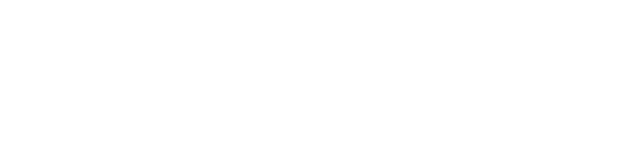
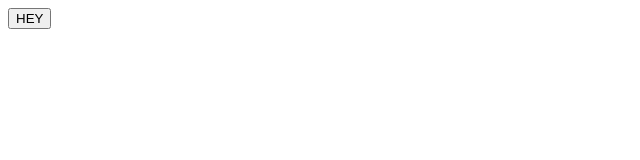
Before and after one commit to ChineseWorker/test, a plain HTML site: page index.html in a window 1280 px wide. Shown: the whole page, without its empty margins (0-640 px from the left). Drawn offline with Linux system fonts and the light colour scheme.

Commit message:
main article
yeah,

```diff
--- a/index.html
+++ b/index.html
@@ -3,4 +3,8 @@
   <head>
     <title>it worked!</title>
   </head>
+  <body>
+    <button class="sup">HEY</button>
+  </body>
+
 </html>
```
